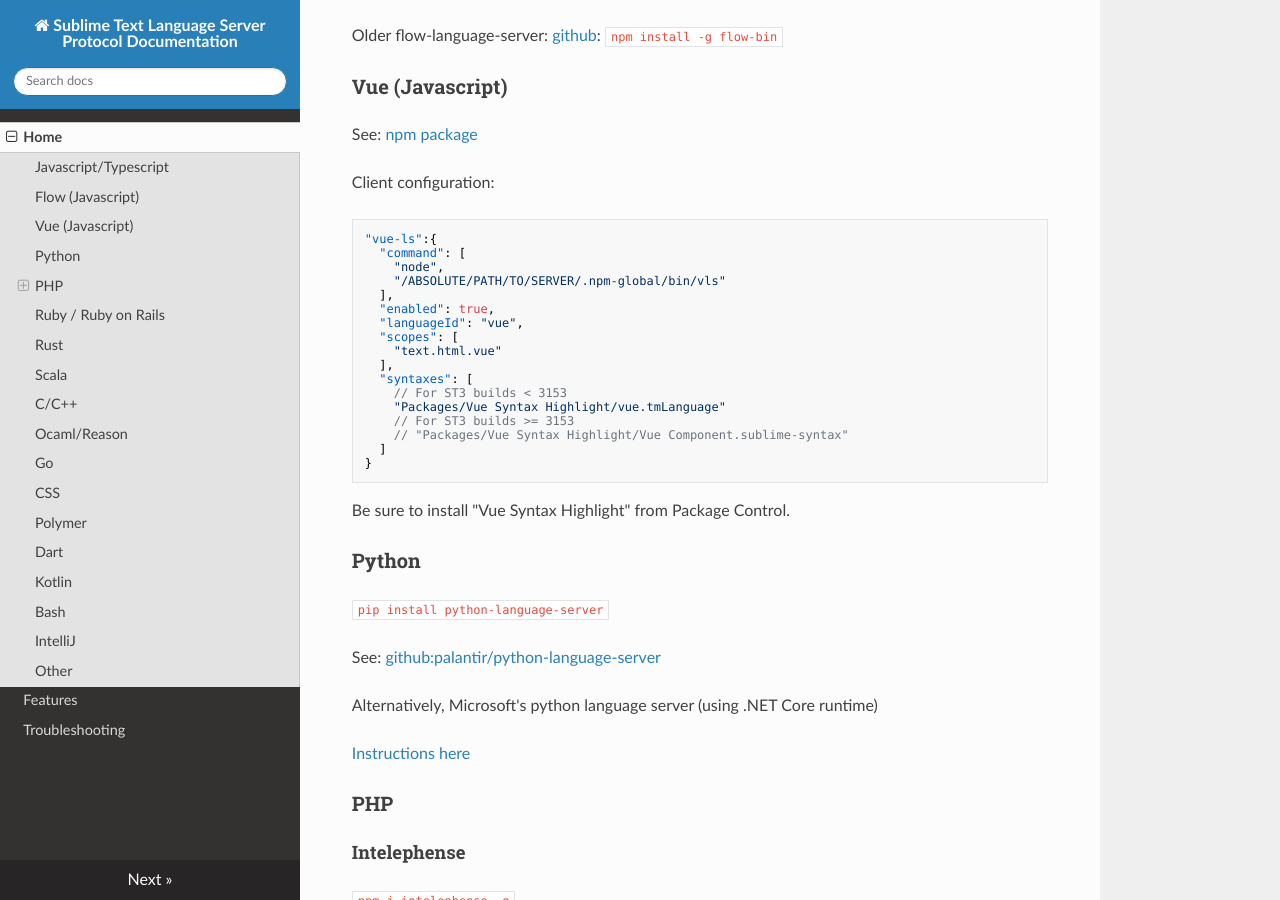
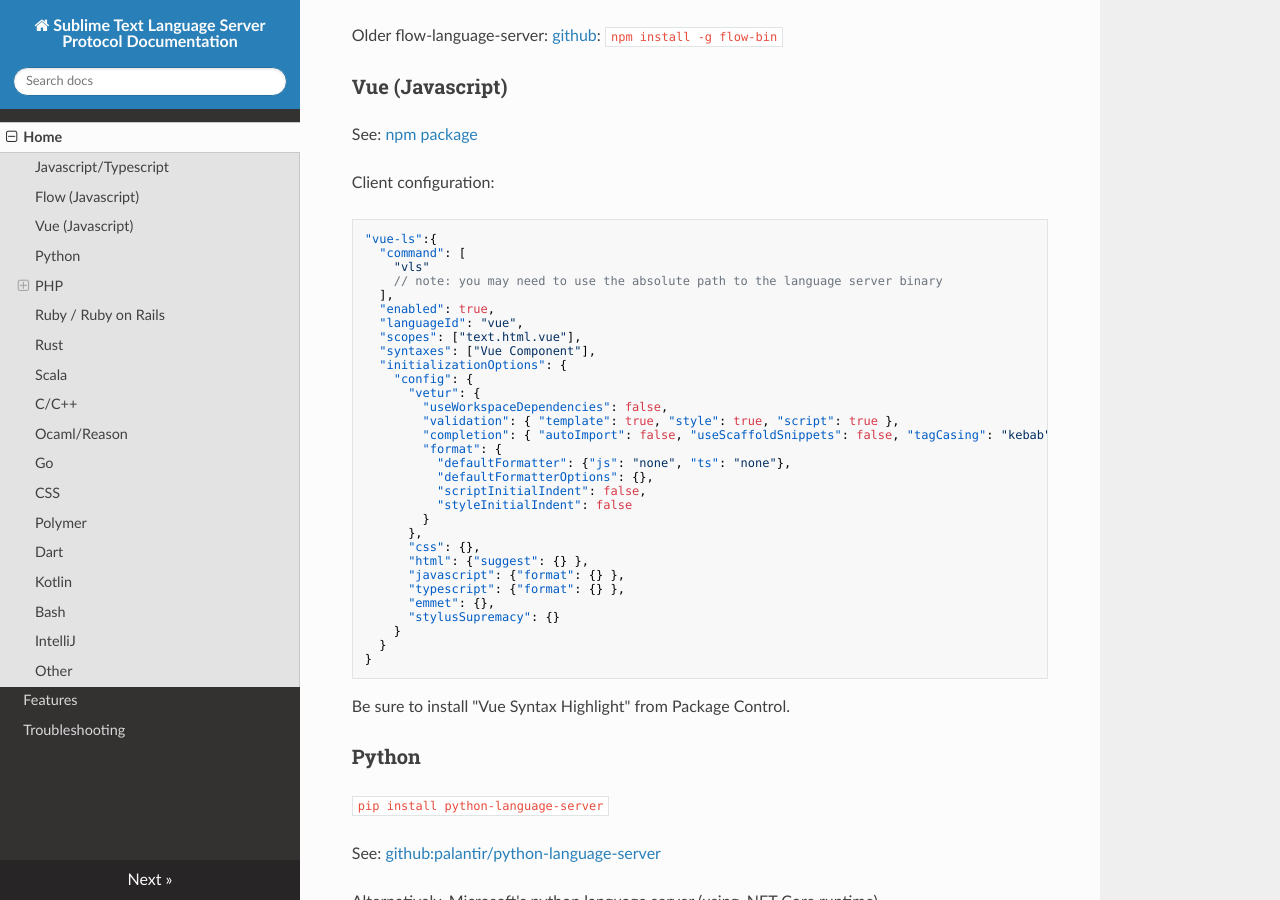
Before and after one commit to sublimelsp/LSP, an MkDocs documentation site: the page built from docs/index.md, in a window 1280 px wide and 900 px high, scrolled down 643 px. Built offline with MkDocs 1.6.1, drawn with Linux system fonts in a browser that asks for light colours; nearby versions of some CDN libraries.

Commit message:
Improve vue-language-server docs

````diff
--- a/docs/index.md
+++ b/docs/index.md
@@ -34,20 +34,34 @@
 ```
 "vue-ls":{
   "command": [
-    "node",
-    "/ABSOLUTE/PATH/TO/SERVER/.npm-global/bin/vls"
+    "vls"
+    // note: you may need to use the absolute path to the language server binary
   ],
   "enabled": true,
   "languageId": "vue",
-  "scopes": [
-    "text.html.vue"
-  ],
-  "syntaxes": [
-    // For ST3 builds < 3153
-    "Packages/Vue Syntax Highlight/vue.tmLanguage"
-    // For ST3 builds >= 3153
-    // "Packages/Vue Syntax Highlight/Vue Component.sublime-syntax"
-  ]
+  "scopes": ["text.html.vue"],
+  "syntaxes": ["Vue Component"],
+  "initializationOptions": {
+    "config": {
+      "vetur": {
+        "useWorkspaceDependencies": false,
+        "validation": { "template": true, "style": true, "script": true },
+        "completion": { "autoImport": false, "useScaffoldSnippets": false, "tagCasing": "kebab" },
+        "format": {
+          "defaultFormatter": {"js": "none", "ts": "none"},
+          "defaultFormatterOptions": {},
+          "scriptInitialIndent": false,
+          "styleInitialIndent": false
+        }
+      },
+      "css": {},
+      "html": {"suggest": {} },
+      "javascript": {"format": {} },
+      "typescript": {"format": {} },
+      "emmet": {},
+      "stylusSupremacy": {}
+    }
+  }
 }
 ```
 
````
